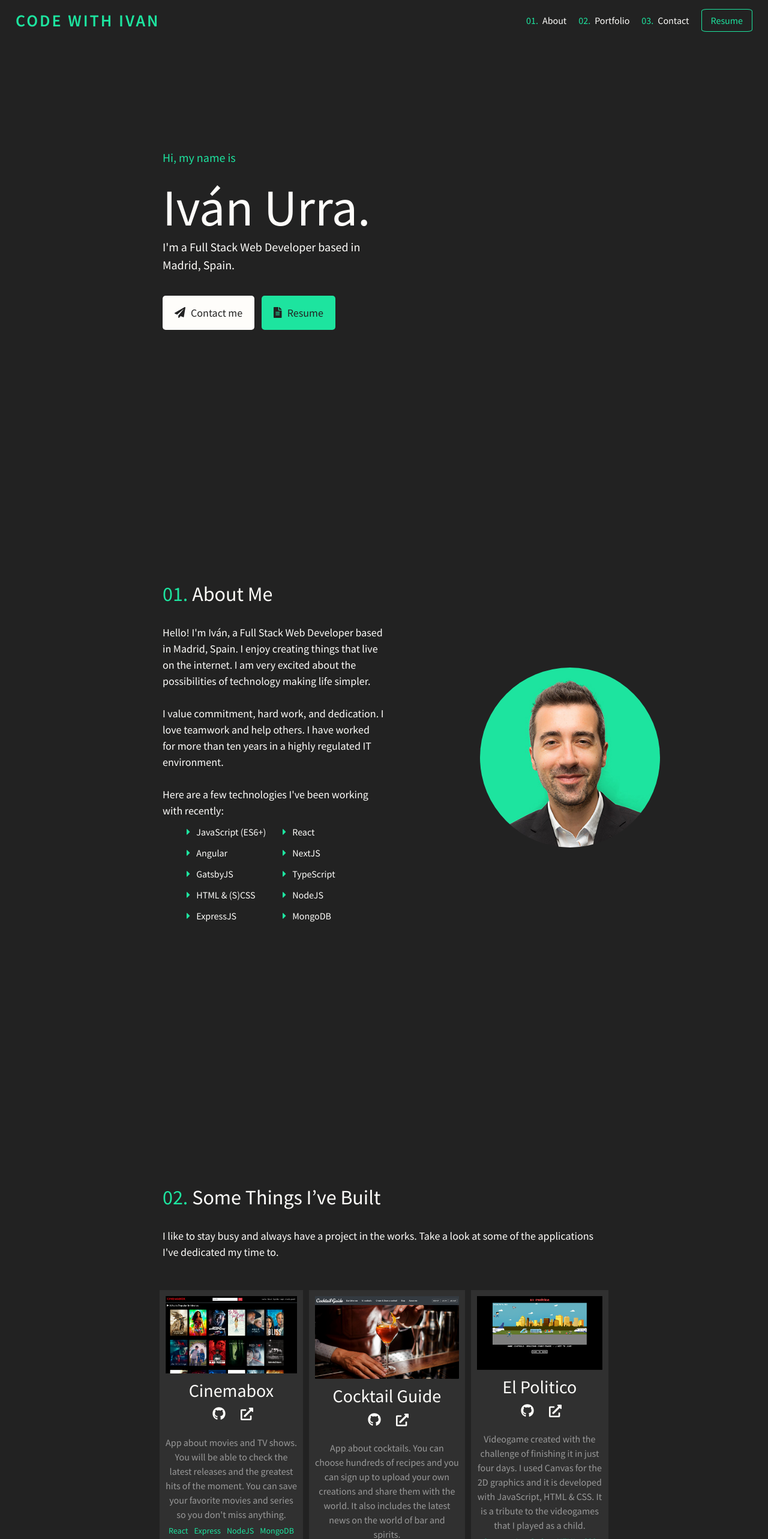
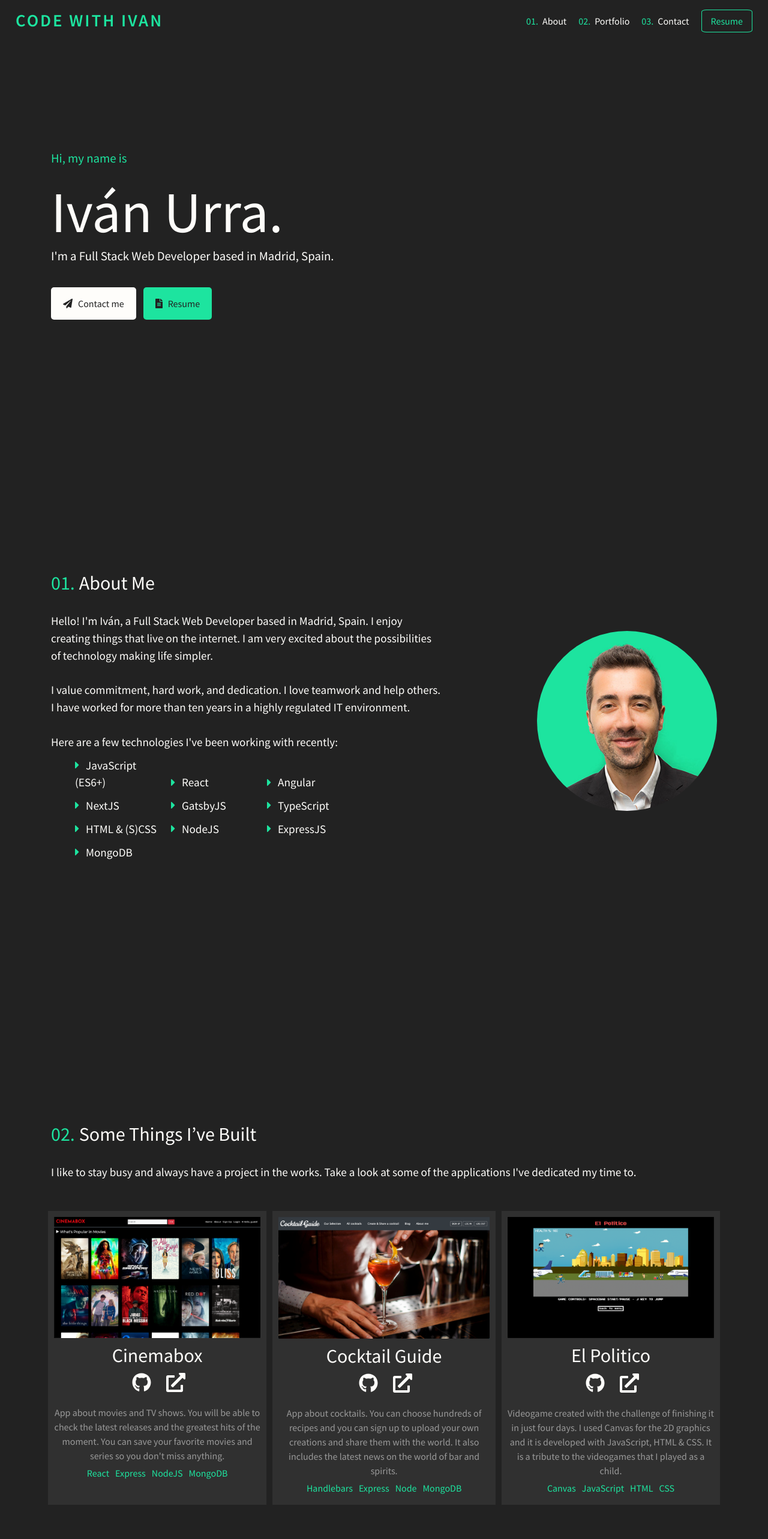
Before and after one commit to ivanurra/portfolio-v1, a Next.js app: page / in a window 1280 px wide. Shown: the top 2566 px of the page at 60% size. Built offline with nearby package versions, Linux system fonts and the light colour scheme.

Commit message:
responsive

```diff
--- a/components/Navbar.jsx
+++ b/components/Navbar.jsx
@@ -2,10 +2,6 @@ import React from 'react';
 import LinkNext from 'next/link';
 import { Link } from 'react-scroll';
 import { Navbar, Nav } from "react-bootstrap";
-import "@fortawesome/fontawesome-free/js/fontawesome";
-import "@fortawesome/fontawesome-free/js/solid";
-import "@fortawesome/fontawesome-free/js/regular";
-import "@fortawesome/fontawesome-free/js/brands";
 
 export default function Navigation() {
   return (
--- a/styles/app.scss
+++ b/styles/app.scss
@@ -8,7 +8,7 @@
 
 body {
 	font-family: 'Source Sans Pro', sans-serif;
-	font-size: 18px;
+	font-size: 1em;
 	background-color: #222222;
 	color: #fefdfa;
 }
@@ -18,7 +18,7 @@ a[href] {
 }
 
 .container {
-	width: 90%;
+	// width: 90%;
 	margin-left: auto;
 	margin-right: auto;
 }
@@ -31,11 +31,11 @@ a[href] {
 .navbar{
 	margin-right: 10px;
 	margin-left: 10px;
-	font-size: 16px;
+	font-size: 1em;
 
 	.navbar-brand {
 		color: #1de49f;
-		font-size: 28px;
+		font-size: 1.8em;
 		text-transform: uppercase;
 		letter-spacing: 3px;
 		font-weight: 600;
@@ -65,7 +65,6 @@ a[href] {
 				background-color: #06442e;
 			}
 	}
-
 }
 
 .hero {
@@ -73,47 +72,47 @@ a[href] {
 	padding-bottom: 240px;
 
 	.container {
-		width: 60%;
+		// width: 60%;
 		display: flex;
 		align-items: center;
 	}
 
 	.text-wrapper {
-		width: 50%;
+		// width: 50%;
 
 		&.w-full {
-			width: 100%;
+			// width: 100%;
 		}
 
 		.title {
-			font-size: 34px;
+			font-size: 2em;
 			margin-top: 0;
 			margin-bottom: 10px;
 		}
 
 		.hello{
-			font-size: 20px;
+			font-size: 1.3em;
 			color: #1de49f;
 		}
 
 		.myName{
-			font-size: 86px;
+			font-size: 6em;
 			margin-bottom: 0px;
 			margin-top: 0px;
 		}
 
 		.myName-description{
-			font-size: 20px;
+			font-size: 1.3em;
 		}
 
 		.description {
 			margin-top: 30px;
-			font-size: 18px;
+			font-size: 1.2em;
 		}
 
 		.description-contact {
 			margin-top: 30px;
-			font-size: 18px;
+			font-size: 1.2em;
 		}
 
 		.cta {
@@ -167,7 +166,7 @@ a[href] {
 	}
 
 	.image-wrapper {
-		width: 50%;
+		// width: 50%;
 		text-align: right;
 	}
 }
@@ -183,7 +182,7 @@ a[href] {
 		margin-left: 5px;
 		background-color: #303030;
 		padding-top: 10px;
-		width: 50%;
+		// width: 50%;
 		padding-left: 10px;
 		padding-right: 10px;
 		text-align: center;
@@ -199,14 +198,14 @@ a[href] {
 		}
 
 		.portfolio-name {
-			font-size: 30px;
+			font-size: 2em;
 			margin-top: 10px;
 			margin-bottom: 10px;
 			text-transform: capitalize;
 		}
 
 		.portfolio-category {
-			font-size: 16px;
+			font-size: 1em;
 			color: #999;
 			margin-top: 20px;
 
@@ -214,7 +213,7 @@ a[href] {
 
 		.portfolio-stack {
 			color: #1de49f;
-			font-size: 14px;
+			font-size: 1em;
 			display: flex;
 			align-items: center;
    			flex-direction: row;
@@ -252,7 +251,7 @@ a[href] {
   }
 
   .footer a {
-	font-size: 22px;
+	font-size: 1em;
 	cursor: pointer;
   }
 
@@ -269,14 +268,14 @@ a[href] {
 	flex-flow: row wrap;
 	align-items: center;
 	justify-content: center;
-	font-size: 15px;
+	font-size: 1em;
   }
 
   /* CONTACT */
 
   .contact {
 	margin: 50px 0 0 0;
-	width: 100%;
+	// width: 100%;
 
   }
 
@@ -292,7 +291,7 @@ a[href] {
   }
 
   .contact a {
-	font-size: 35px;
+	font-size: 1em;
 	cursor: pointer;
   }
 
@@ -304,10 +303,10 @@ a[href] {
 	list-style: none;
   }
 
-  .contact-name{
-	  text-align: center;
-	  font-size: 14px;
-  }
+//   .contact-name{
+// 	  text-align: center;
+// 	  font-size: 1400px;
+//   }
 
 /* SKILLS */
 
@@ -317,7 +316,7 @@ a[href] {
   }
 
   #skills li {
-	font-size: 16px;
+	font-size: 1em;
 	width: 150px;
 	height: 25px;
 	margin-top: 10px;
@@ -328,19 +327,19 @@ a[href] {
   /* PORTFOLIO */
 
   .fa-external-link-alt{
-	font-size: 21px;
+	font-size: 2em;
 	margin-right: 20px;
   }
 
   .fa-github{
-	font-size: 22px;
+	font-size: 2em;
 	margin-right: 25px;
 	margin-left: 25px;
   }
 
   .gitlogo{
 	margin-right: 9px;
-	font-size: 20px;
+	font-size: 2em;
   }
 
   /* LANDING */
@@ -356,7 +355,7 @@ a[href] {
   /* FOOTER LOGOS */
 
   .foot{
-	font-size: 32px;
+	font-size: 1em;
   }
 
   /* ABOUT */
@@ -396,13 +395,19 @@ a[href] {
   @media (max-width: 376px) {
 
 
-  }
+	.hero {
+		width: 50vh;
+	.container {
+		width: 50vh;
+	}
 
-/*/////////////////////////////////*/
-/* RESPONSIVE DESIGN * iPhone 5/SE */
-/*/////////////////////////////////*/
+	.text-wrapper {
 
-  @media (max-width: 321px) {
+		.myName{
+			width: 50vh;
+		}
 
+	}
 
   }
+  }
```
